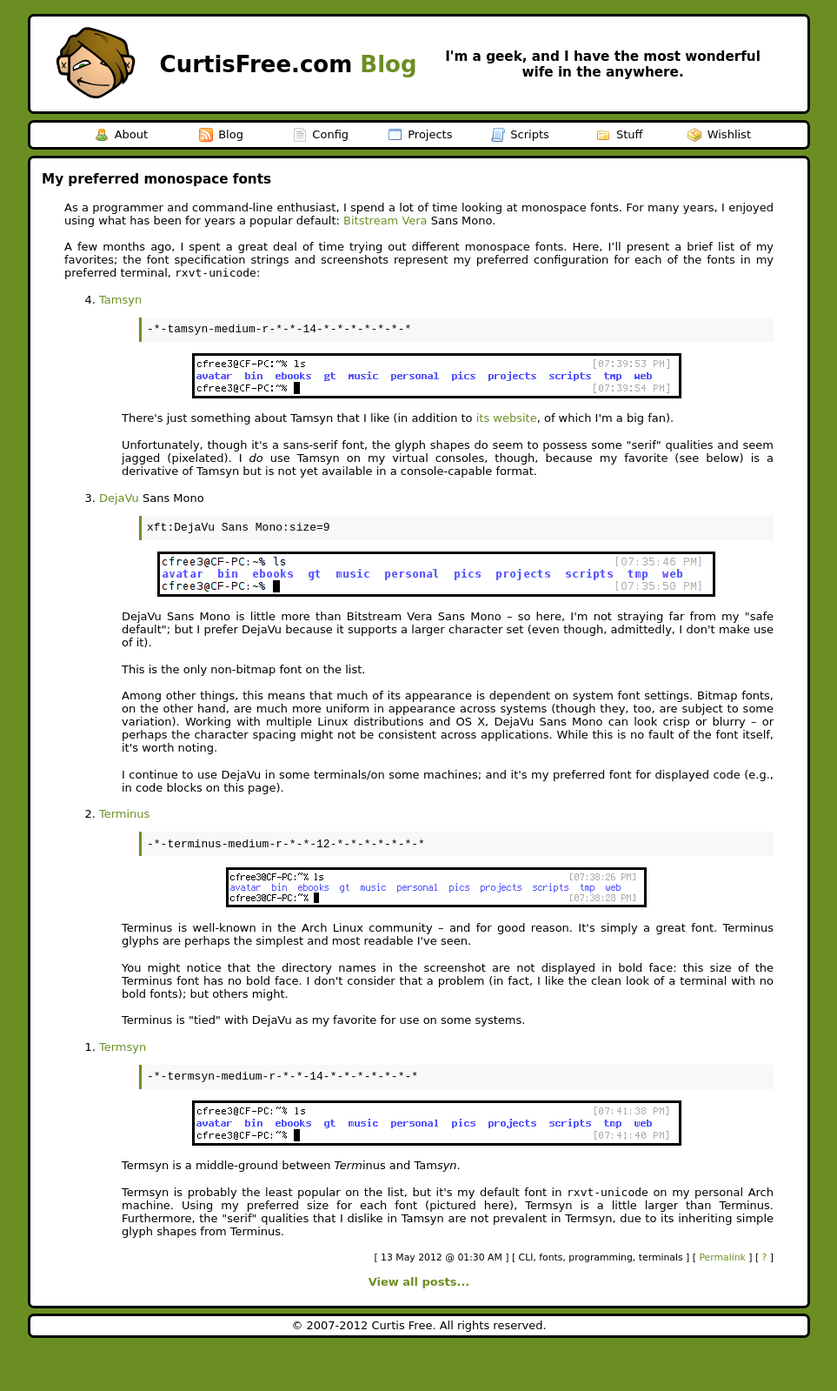
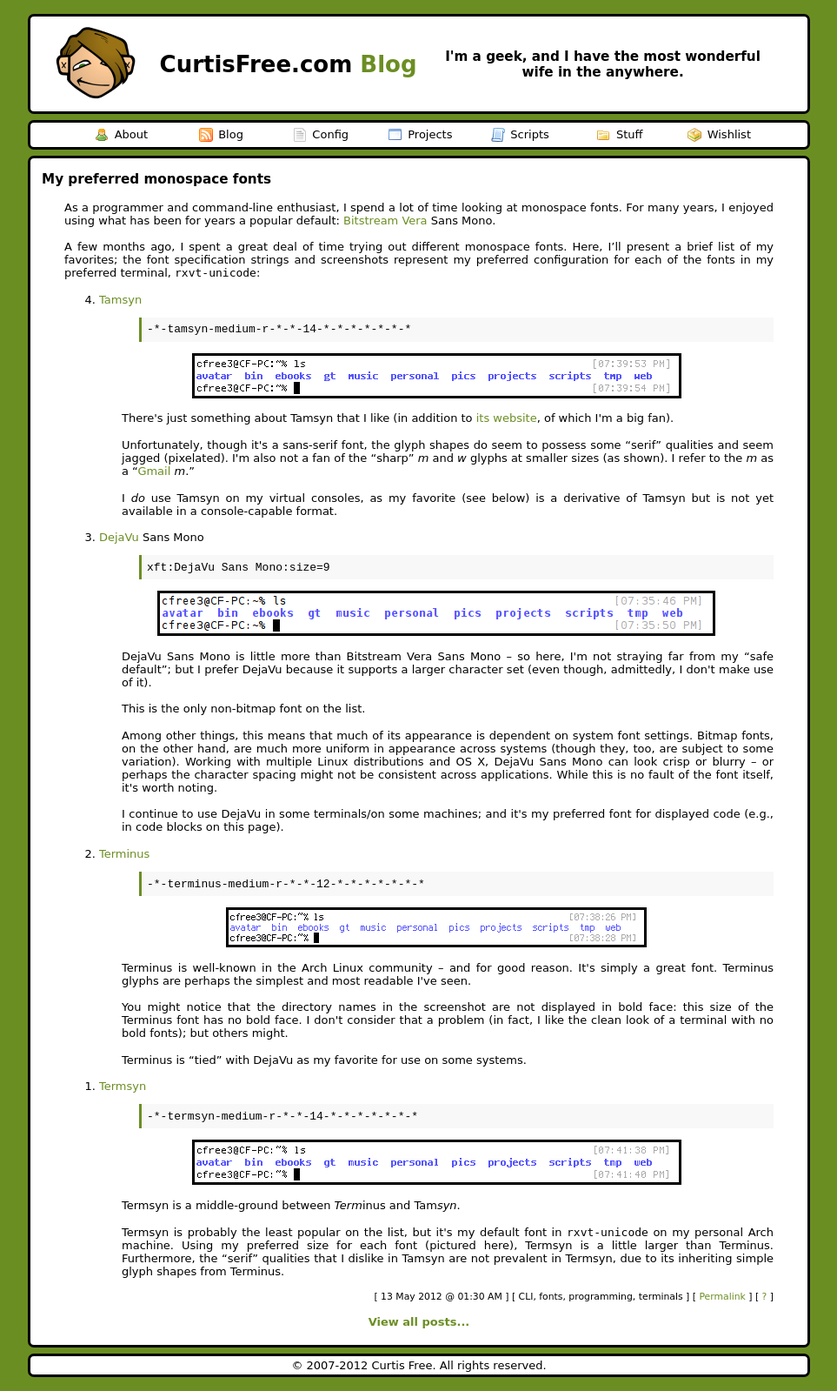
Before and after one commit to cfree3/curtisfree.com, a Jekyll site: the page built from _posts/2012-05-12-preferred_monospace_fonts.md, in a window 1280 px wide. Shown: the whole page at 87% size, without its empty margins (158-1121 px from the left). Built offline with Jekyll 4.4.1, drawn with Linux system fonts in a browser that asks for light colours; before the commit the page ends 1554 px from its top, so only the background shows below that.

Commit message:
Add to and fix quotation marks in latest blog post

```diff
--- a/_posts/2012-05-12-preferred_monospace_fonts.md
+++ b/_posts/2012-05-12-preferred_monospace_fonts.md
@@ -27,9 +27,14 @@
 
     <p>
       Unfortunately, though it's a sans-serif font, the glyph shapes do seem to possess some
-      &quot;serif&quot; qualities and seem jagged (pixelated). I <i>do</i> use Tamsyn on my
-      virtual consoles, though, because my favorite (see below) is a derivative of Tamsyn but is
-      not yet available in a console-capable format.
+      &ldquo;serif&rdquo; qualities and seem jagged (pixelated). I'm also not a fan of the
+      &ldquo;sharp&rdquo; <i>m</i> and <i>w</i> glyphs at smaller sizes (as shown). I refer to the
+      <i>m</i> as a &ldquo;<a href="https://mail.google.com">Gmail</a> <i>m</i>.&rdquo;
+    </p>
+
+    <p>
+      I <i>do</i> use Tamsyn on my virtual consoles, as my favorite (see below) is a derivative of
+      Tamsyn but is not yet available in a console-capable format.
     </p>
 
   </li>
@@ -41,7 +46,7 @@
 
     <p>
       DejaVu Sans Mono is little more than Bitstream Vera Sans Mono &ndash; so here, I'm not
-      straying far from my &quot;safe default&quot;; but I prefer DejaVu because it supports a
+      straying far from my &ldquo;safe default&rdquo;; but I prefer DejaVu because it supports a
       larger character set (even though, admittedly, I don't make use of it).
     </p>
 
@@ -82,7 +87,7 @@
     </p>
 
     <p>
-      Terminus is &quot;tied&quot; with DejaVu as my favorite for use on some systems.
+      Terminus is &ldquo;tied&rdquo; with DejaVu as my favorite for use on some systems.
     </p>
 
   </li>
@@ -99,9 +104,9 @@
     <p>
       Termsyn is probably the least popular on the list, but it's my default font in
       <code>rxvt-unicode</code> on my personal Arch machine. Using my preferred size for each font
-      (pictured here), Termsyn is a little larger than Terminus. Furthermore, the &quot;serif&quot;
-      qualities that I dislike in Tamsyn are not prevalent in Termsyn, due to its inheriting simple
-      glyph shapes from Terminus.
+      (pictured here), Termsyn is a little larger than Terminus. Furthermore, the
+      &ldquo;serif&rdquo; qualities that I dislike in Tamsyn are not prevalent in Termsyn, due to
+      its inheriting simple glyph shapes from Terminus.
     </p>
 
   </li>
```
